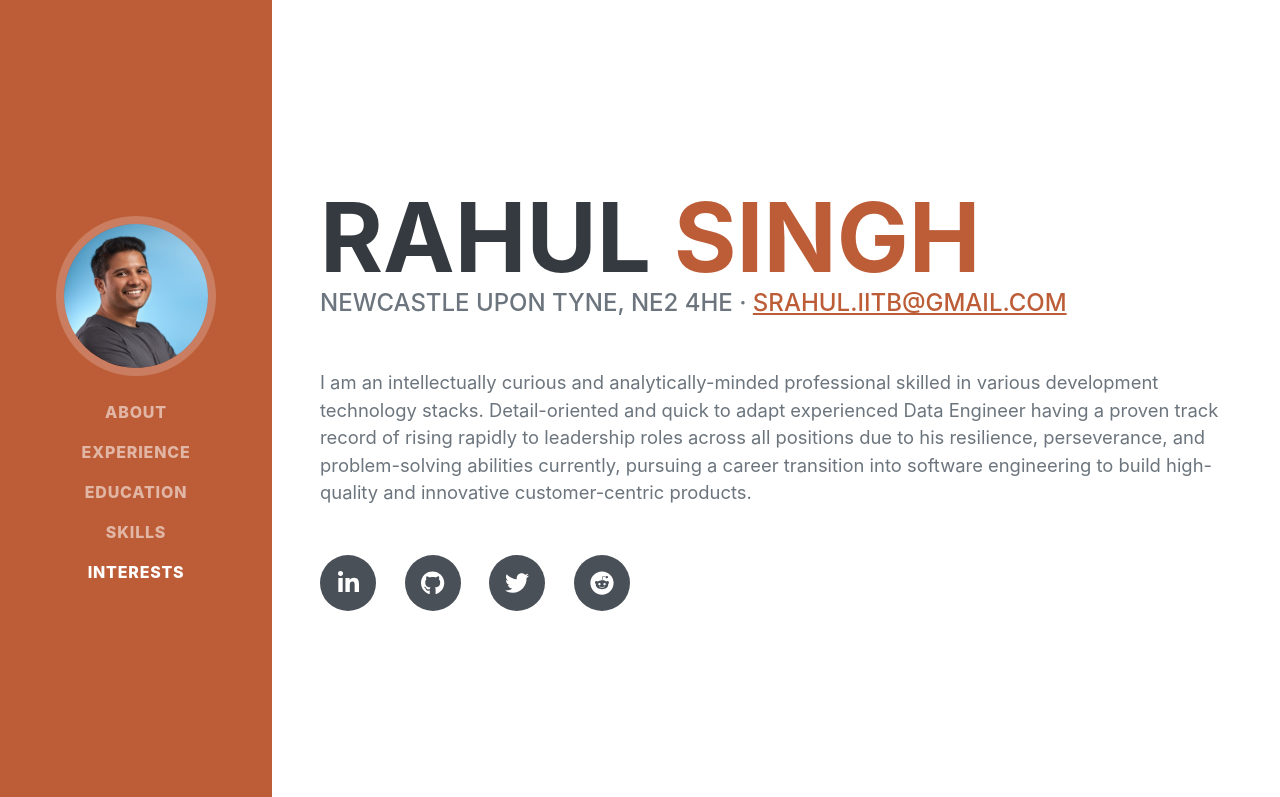
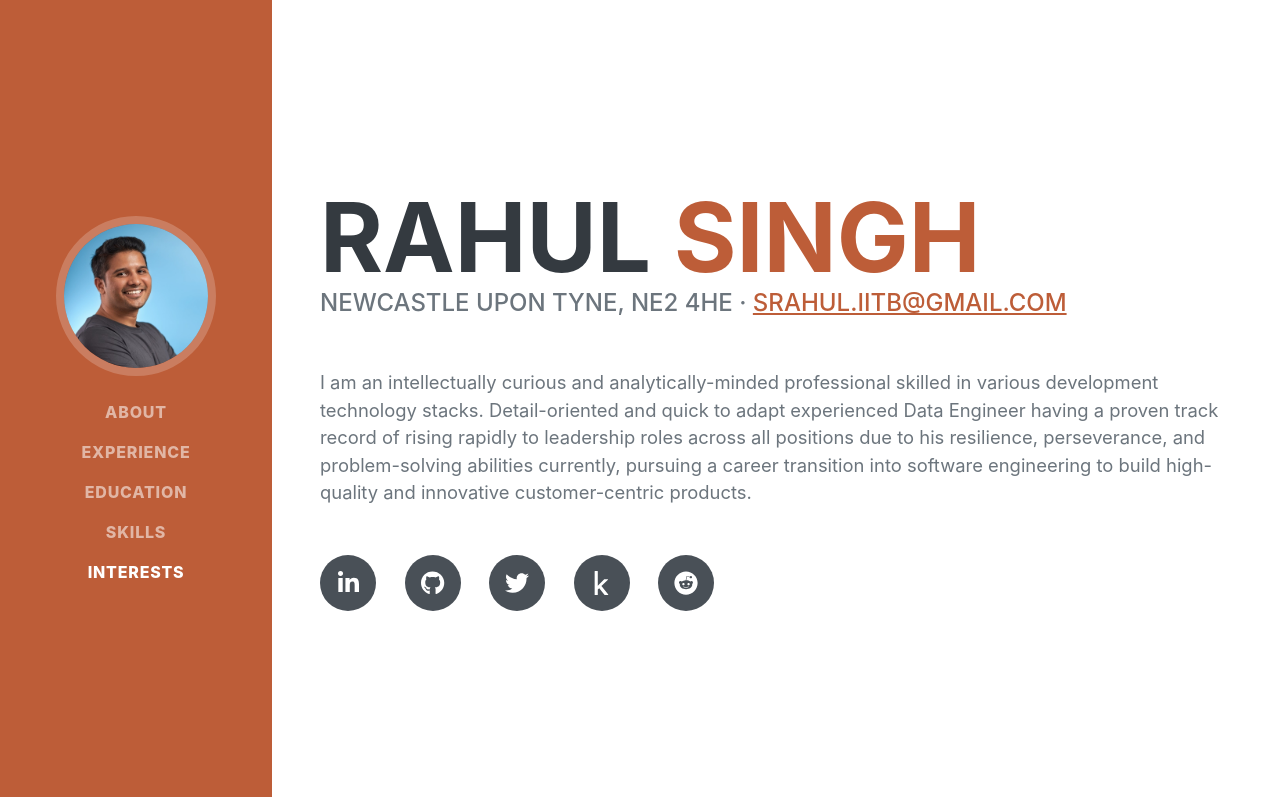
Before and after one commit to srahuliitb/v1, a plain HTML site: page index.html in a window 1280 px wide. Shown: the top 797 px of the page. Drawn offline with nearby package versions, Linux system fonts and the light colour scheme; a web font is replaced by a local one.

Commit message:
added link to my kaggle profile

```diff
--- a/index.html
+++ b/index.html
@@ -58,6 +58,7 @@
 							class="fab fa-linkedin-in"></i></a>
 					<a class="social-icon" href="https://github.com/srahuliitb" target="_blank"><i class="fab fa-github"></i></a>
 					<a class="social-icon" href="https://twitter.com/rahulsingh2892" target="_blank"><i class="fab fa-twitter"></i></a>
+					<a class="social-icon" href="https://www.kaggle.com/srahuliitb" target="_blank"><i class="fab fa-kaggle"></i></a>
 					<a class="social-icon" href="https://www.reddit.com/user/srahuliitb" target="_blank"><i class="fab fa-reddit"></i></a>
 					<!-- <a class="social-icon" href="#!"><i class="fab fa-facebook-f"></i></a> -->
 					<!-- <a class="social-icon" href="https://www.instagram.com/r.a.h.u.l___s.i.n.g.h/" target="_blank"><i class="fab fa-instagram"></i></a> -->
```
